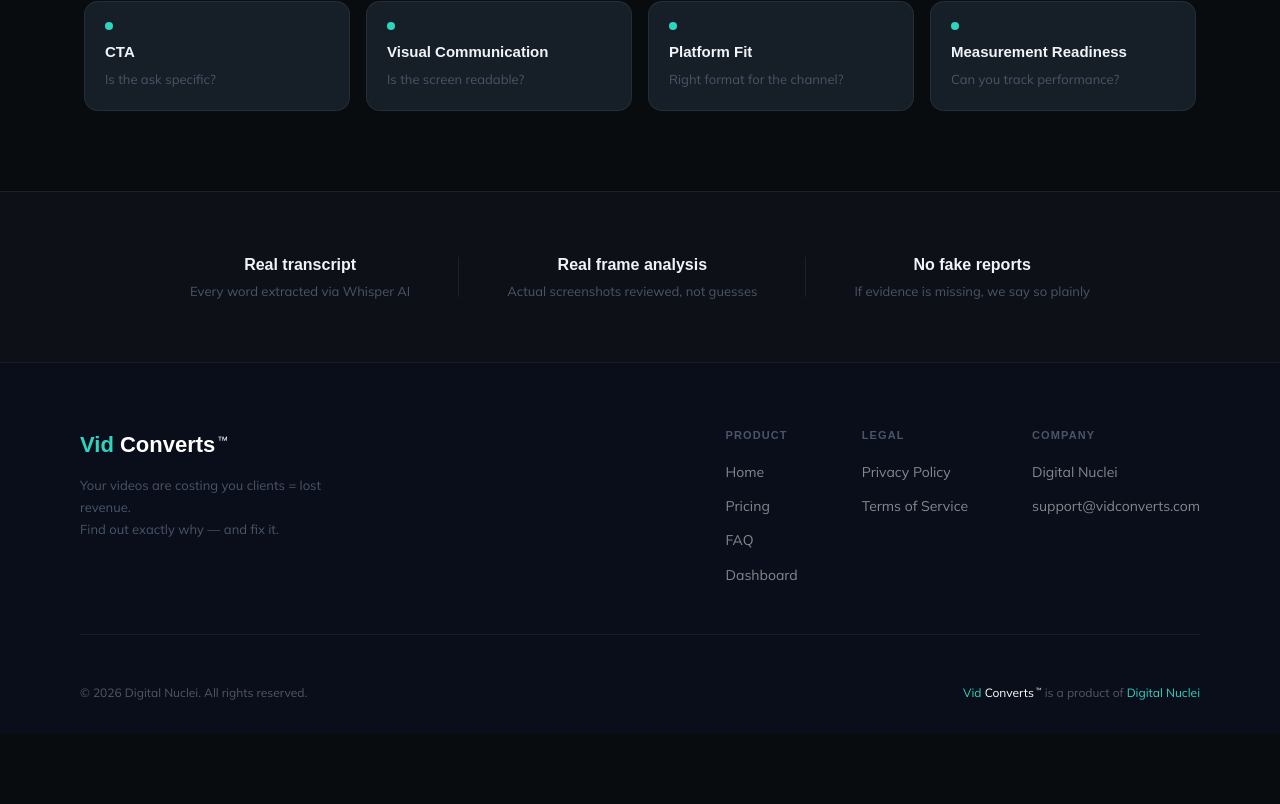
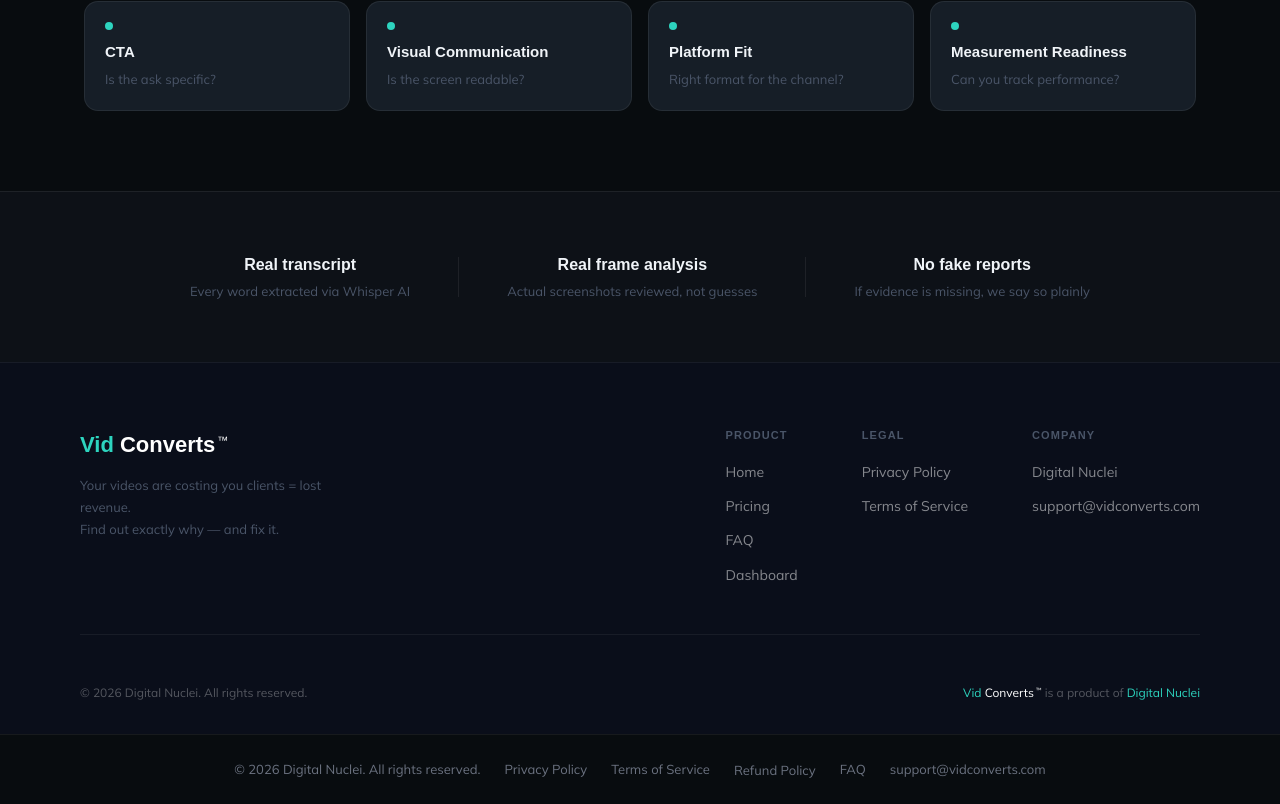
Before and after one commit to JsnMLP/vid-converts, a Next.js app: page / in a window 1280 px wide. Shown: the part 1401-2205 px from the top of the page. Before the commit the page ends 2135 px from the top, so only its background shows below. Built offline with nearby package versions, Linux system fonts and the light colour scheme; no server answers; a web font is replaced by a local one.

Commit message:
Phase 14: global footer with refund policy popup on every page

```diff
--- a/src/app/layout.tsx
+++ b/src/app/layout.tsx
@@ -1,6 +1,7 @@
 import type { Metadata } from 'next'
 import { Encode_Sans_Expanded, Mulish } from 'next/font/google'
 import './globals.css'
+import GlobalFooter from '@/components/GlobalFooter'
 
 const encodeSansExpanded = Encode_Sans_Expanded({
   subsets: ['latin'],
@@ -32,7 +33,10 @@
 }) {
   return (
     <html lang="en" className={`${encodeSansExpanded.variable} ${mulish.variable}`}>
-      <body>{children}</body>
+      <body style={{ display: 'flex', flexDirection: 'column', minHeight: '100vh' }}>
+        {children}
+        <GlobalFooter />
+      </body>
     </html>
   )
 }
--- /dev/null
+++ b/src/components/GlobalFooter.tsx
@@ -0,0 +1,148 @@
+'use client'
+
+import { useState } from 'react'
+import Link from 'next/link'
+
+export default function GlobalFooter() {
+  const [showRefund, setShowRefund] = useState(false)
+
+  return (
+    <>
+      <footer style={{
+        borderTop: '1px solid rgba(255,255,255,0.06)',
+        padding: '24px 32px',
+        display: 'flex',
+        flexWrap: 'wrap',
+        alignItems: 'center',
+        justifyContent: 'center',
+        gap: '8px 24px',
+        fontSize: '13px',
+        color: '#6b7280',
+        marginTop: 'auto',
+      }}>
+        <span>© {new Date().getFullYear()} Digital Nuclei. All rights reserved.</span>
+        <Link href="/privacy" style={{ color: '#6b7280', textDecoration: 'none' }}
+          onMouseEnter={e => (e.currentTarget.style.color = '#2dd4bf')}
+          onMouseLeave={e => (e.currentTarget.style.color = '#6b7280')}>
+          Privacy Policy
+        </Link>
+        <Link href="/terms" style={{ color: '#6b7280', textDecoration: 'none' }}
+          onMouseEnter={e => (e.currentTarget.style.color = '#2dd4bf')}
+          onMouseLeave={e => (e.currentTarget.style.color = '#6b7280')}>
+          Terms of Service
+        </Link>
+        <button
+          onClick={() => setShowRefund(true)}
+          style={{
+            background: 'none', border: 'none', cursor: 'pointer',
+            color: '#6b7280', fontSize: '13px', padding: 0,
+          }}
+          onMouseEnter={e => (e.currentTarget.style.color = '#2dd4bf')}
+          onMouseLeave={e => (e.currentTarget.style.color = '#6b7280')}>
+          Refund Policy
+        </button>
+        <Link href="/faq" style={{ color: '#6b7280', textDecoration: 'none' }}
+          onMouseEnter={e => (e.currentTarget.style.color = '#2dd4bf')}
+          onMouseLeave={e => (e.currentTarget.style.color = '#6b7280')}>
+          FAQ
+        </Link>
+        <a href="mailto:support@vidconverts.com" style={{ color: '#6b7280', textDecoration: 'none' }}
+          onMouseEnter={e => (e.currentTarget.style.color = '#2dd4bf')}
+          onMouseLeave={e => (e.currentTarget.style.color = '#6b7280')}>
+          support@vidconverts.com
+        </a>
+      </footer>
+
+      {/* Refund Policy Modal */}
+      {showRefund && (
+        <div
+          onClick={() => setShowRefund(false)}
+          style={{
+            position: 'fixed', inset: 0, zIndex: 9999,
+            background: 'rgba(0,0,0,0.7)',
+            display: 'flex', alignItems: 'center', justifyContent: 'center',
+            padding: '24px',
+          }}>
+          <div
+            onClick={e => e.stopPropagation()}
+            style={{
+              background: '#151b2d',
+              border: '1px solid rgba(255,255,255,0.08)',
+              borderRadius: '16px',
+              padding: '40px',
+              maxWidth: '560px',
+              width: '100%',
+              position: 'relative',
+              maxHeight: '80vh',
+              overflowY: 'auto',
+            }}>
+            <button
+              onClick={() => setShowRefund(false)}
+              style={{
+                position: 'absolute', top: '16px', right: '16px',
+                background: 'none', border: 'none', cursor: 'pointer',
+                color: '#6b7280', fontSize: '20px', lineHeight: 1,
+              }}>
+              ✕
+            </button>
+
+            <h2 style={{
+              fontSize: '22px', fontWeight: 800,
+              color: '#f1f5f9', marginBottom: '8px',
+              fontFamily: 'var(--font-encode)',
+            }}>
+              Refund Policy
+            </h2>
+            <p style={{ fontSize: '12px', color: '#6b7280', marginBottom: '24px' }}>
+              Last updated: April 2026
+            </p>
+
+            <div style={{ display: 'flex', flexDirection: 'column', gap: '20px', fontSize: '14px', color: '#94a3b8', lineHeight: 1.7 }}>
+
+              <div>
+                <strong style={{ color: '#f1f5f9', display: 'block', marginBottom: '6px' }}>Free Plan</strong>
+                The Free plan costs nothing and is not eligible for refunds as no payment is made.
+              </div>
+
+              <div>
+                <strong style={{ color: '#f1f5f9', display: 'block', marginBottom: '6px' }}>Monthly Subscriptions</strong>
+                If you are unsatisfied with your first month on a paid plan (Complete or Premium), contact us within 7 days of your initial charge and we will issue a full refund — no questions asked. After the first 7 days, monthly charges are non-refundable as the service has been delivered and analyses may have been consumed.
+              </div>
+
+              <div>
+                <strong style={{ color: '#f1f5f9', display: 'block', marginBottom: '6px' }}>Annual Subscriptions</strong>
+                Annual subscribers are eligible for a full refund within 14 days of their initial annual payment, provided they have used fewer than 3 analyses during that period. After 14 days or after 3 or more analyses have been used, annual payments are non-refundable. We recommend starting with a monthly plan if you are unsure.
+              </div>
+
+              <div>
+                <strong style={{ color: '#f1f5f9', display: 'block', marginBottom: '6px' }}>Cancellations</strong>
+                You may cancel your subscription at any time. Cancellation stops future charges but does not entitle you to a refund for the current billing period. You will retain access to your plan until the end of the period you have paid for.
+              </div>
+
+              <div>
+                <strong style={{ color: '#f1f5f9', display: 'block', marginBottom: '6px' }}>How to Request a Refund</strong>
+                Email us at{' '}
+                <a href="mailto:support@vidconverts.com" style={{ color: '#2dd4bf' }}>
+                  support@vidconverts.com
+                </a>{' '}
+                with the subject line "Refund Request" and your account email address. We respond within 1 business day.
+              </div>
+
+            </div>
+
+            <button
+              onClick={() => setShowRefund(false)}
+              style={{
+                marginTop: '32px', width: '100%',
+                background: '#2dd4bf', border: 'none', borderRadius: '8px',
+                padding: '12px', color: '#0f1117', fontWeight: 700,
+                fontSize: '14px', cursor: 'pointer',
+              }}>
+              Got it
+            </button>
+          </div>
+        </div>
+      )}
+    </>
+  )
+}
```
